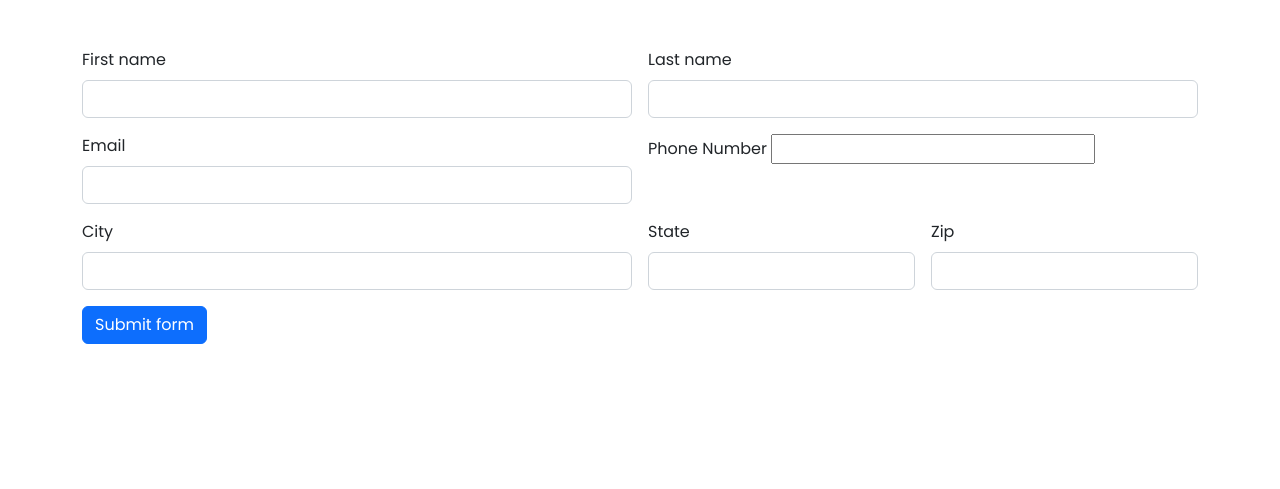
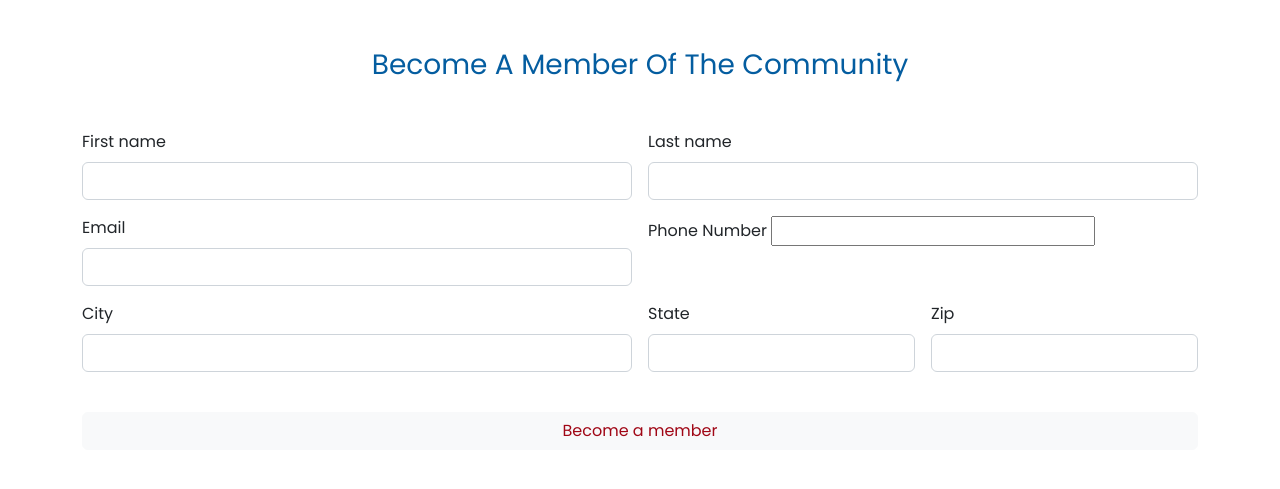
Before and after one commit to winninggodspower/brooke-eshcol-backend, a Django app: page /members in a window 1280 px wide. Shown: the part 81-570 px from the top of the page. Run offline with Django 4.2, Linux system fonts and the light colour scheme; some libraries are stand-ins or nearby versions.

Commit message:
added text

```diff
--- a/templates/member.html
+++ b/templates/member.html
@@ -6,15 +6,15 @@
 <title>Become A Member|Brookee-Shcol</title>
 
 <link rel="stylesheet" href="{% static 'css/main.css' %}">
-<!-- <link rel="stylesheet" href="../static/css/services.css"> -->
+<link rel="stylesheet" href="{% static 'css/home.css' %}">
 
 {% endblock %}
 {% block body %}
 
     {% include "page-section/navbar.html" %}
 
-<div class="container mt-5">
-
+<div class="container mt-5 ">
+    <h3 class="text-center text-primary mb-5 px-2">Become A Member Of The Community</h3>
     <form action="{% url 'members' %}" method="post" class="row g-3">
         {% csrf_token %}
 
@@ -113,8 +113,8 @@
             </div>
         </div>
 
-        <div class="col-12">
-            <button class="btn btn-primary" type="submit">Submit form</button>
+        <div class="col-12 mb-3">
+            <btn type="submit" id="become-a-member-btn" class="btn btn-light text-danger w-100 my-4">Become a member</btn>
         </div>
     </form>
 
```
